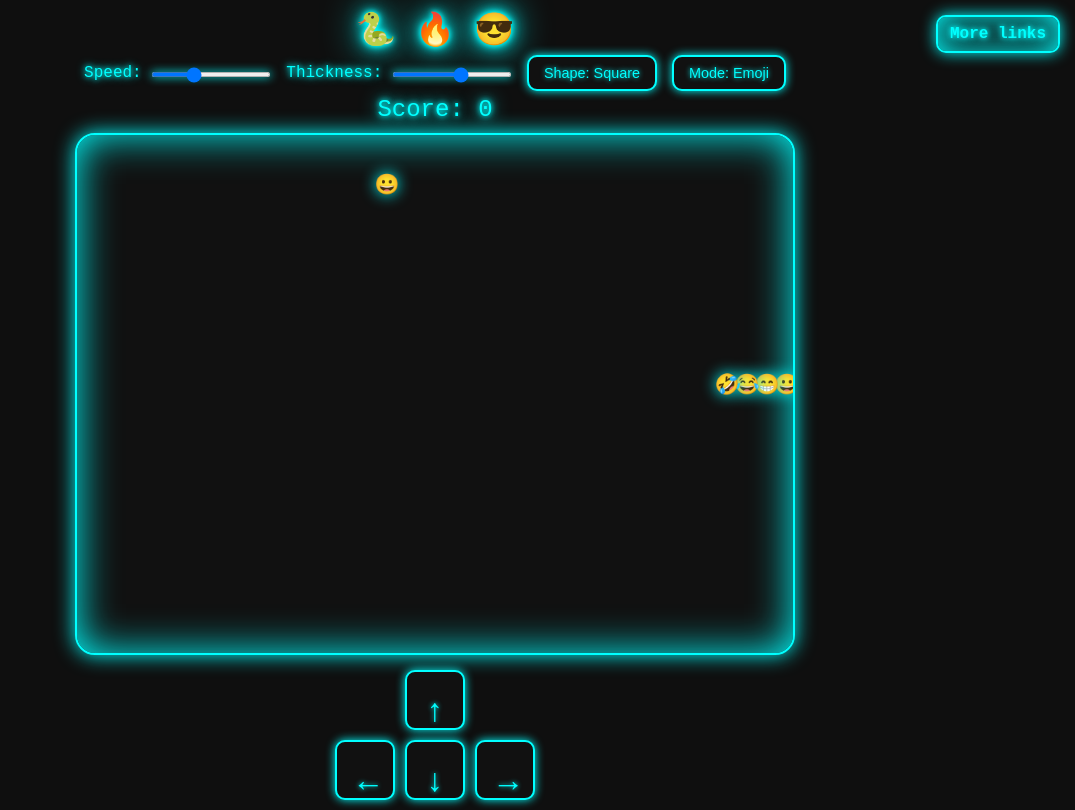
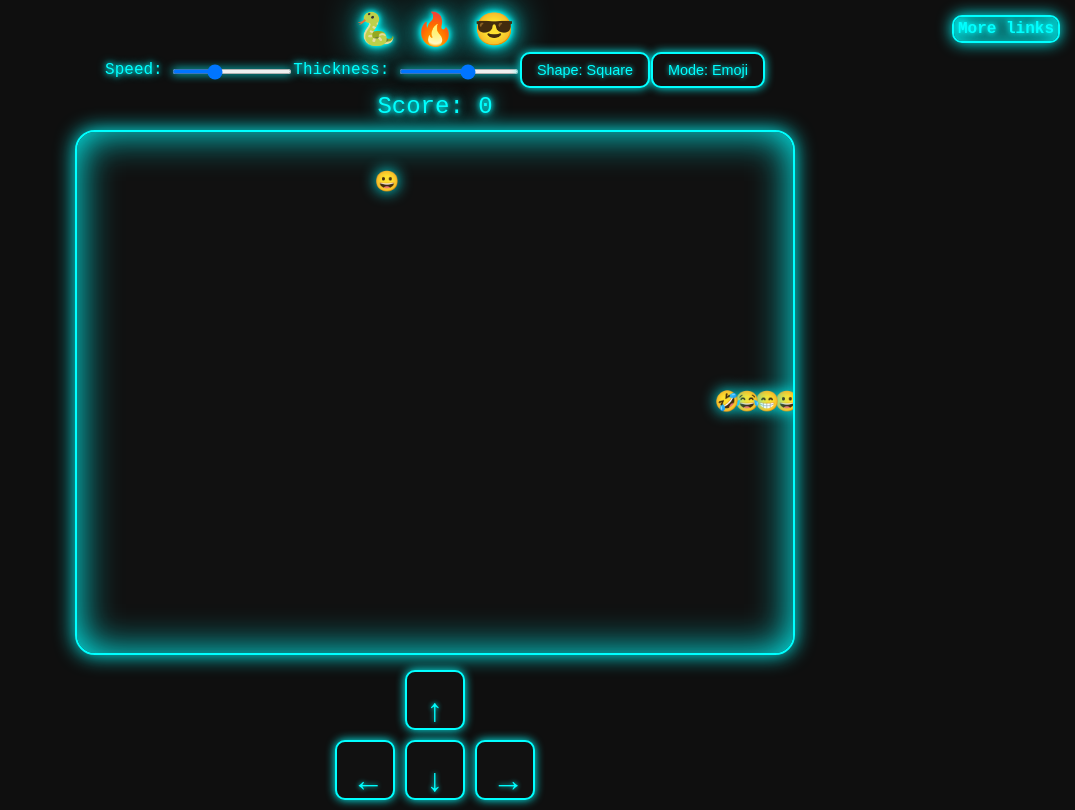
Before and after one commit to hematics43/poly_snake, a plain HTML site: page index.html in a window 1280 px wide. Shown: the whole page, without its empty margins (205-1280 px from the left). Drawn offline with Linux system fonts and the light colour scheme.

Commit message:
Update index.html

```diff
--- a/index.html
+++ b/index.html
@@ -9,7 +9,7 @@
   position: fixed;
   top: 15px;
   right: 15px;
-  padding: 8px 12px;
+  padding: 3px 4px;
   background: #111;
   color: #0ff;
   border: 2px solid #0ff;
@@ -53,10 +53,10 @@ h1{
 }
 #controls{
   display:flex;
-  gap:15px;
+  gap:1px;
   align-items:center;
   justify-content:center;
-  margin-top:5px;
+  margin-top:2px;
   flex-wrap:wrap;
 }
 label{
```
